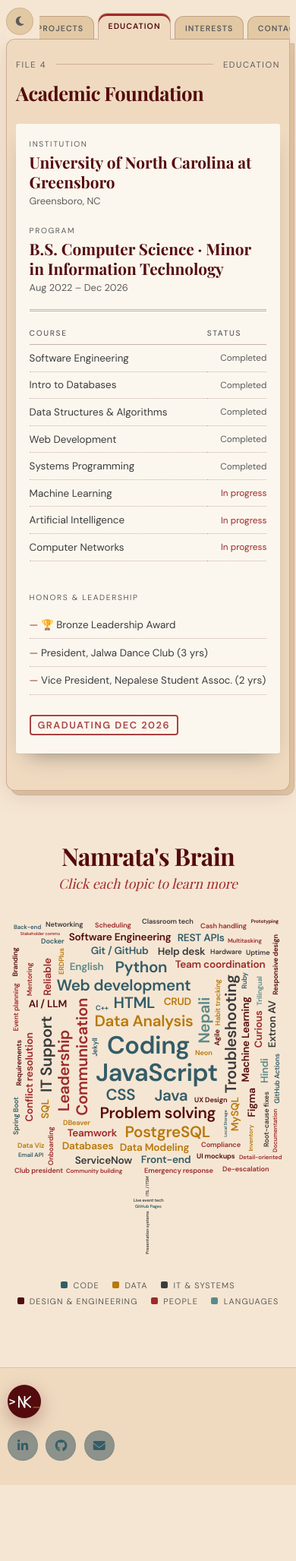
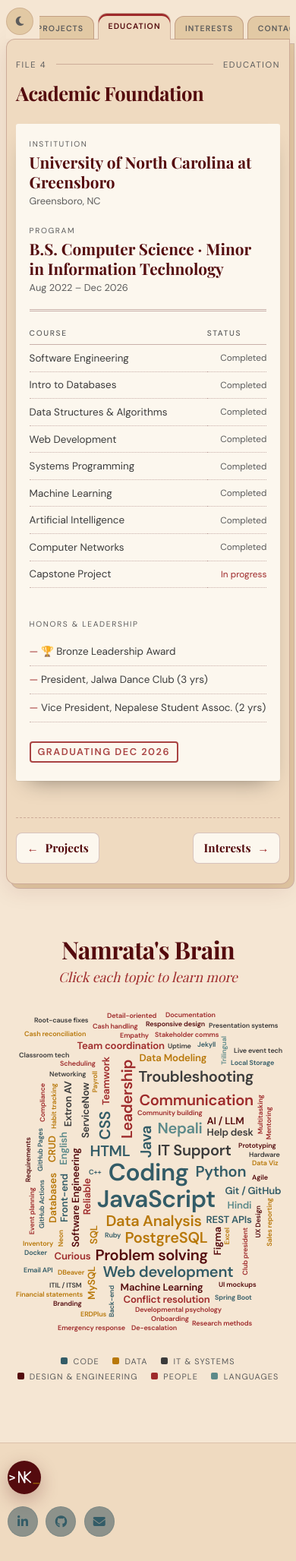
Before and after one commit to namratak277/namratak277.github.io, a Jekyll site: the page built from education.html, in a window 390 px wide. Shown: the whole page at 76% size. Built offline with Jekyll 4.4.1, drawn with Linux system fonts in a browser that asks for light colours; before the commit the page ends 1955 px from its top, so only the background shows below that.

Commit message:
Changed tab design and added psych and accounting words and smaller design changes

```diff
--- a/_includes/brain.html
+++ b/_includes/brain.html
@@ -28,4 +28,4 @@
   </ul>
 </section>
 
-<a class="more-hint" id="more-hint" href="#things-i-know">Scroll for more <i class="fas fa-arrow-down"></i></a>
+<a class="more-hint" id="more-hint" href="#things-i-know">Scroll <i class="fas fa-arrow-down"></i></a>
--- /dev/null
+++ b/_includes/pager.html
@@ -0,0 +1,25 @@
+{%- comment -%}
+  Bottom of every folder page: arrow links to the tab before and after
+  this one in _data/tabs.yml, so long pages don't need a scroll back up.
+{%- endcomment -%}
+{%- assign tabs = site.data.tabs -%}
+{%- assign last = tabs.size | minus: 1 -%}
+{%- for t in tabs -%}
+  {%- if t.id == page.tab -%}
+    {%- assign i = forloop.index0 -%}
+  {%- endif -%}
+{%- endfor -%}
+{%- if i != nil -%}
+<nav class="folder-pager" aria-label="More pages">
+  {%- if i > 0 -%}
+    {%- assign p = i | minus: 1 -%}
+    {%- assign prev = tabs[p] %}
+  <a class="folder-pager-link folder-pager-prev" href="{{ prev.url }}"><span aria-hidden="true">&larr;</span> {{ prev.label }}</a>
+  {%- endif -%}
+  {%- if i < last -%}
+    {%- assign n = i | plus: 1 -%}
+    {%- assign next = tabs[n] %}
+  <a class="folder-pager-link folder-pager-next" href="{{ next.url }}">{{ next.label }} <span aria-hidden="true">&rarr;</span></a>
+  {%- endif %}
+</nav>
+{%- endif -%}
--- a/_layouts/folder.html
+++ b/_layouts/folder.html
@@ -12,8 +12,8 @@
   <link rel="preconnect" href="https://fonts.gstatic.com" crossorigin>
   <link href="https://fonts.googleapis.com/css2?family=Playfair+Display:wght@400;700;900&family=DM+Sans:ital,opsz,wght@0,9..40,300;0,9..40,400;0,9..40,500;0,9..40,600;1,9..40,400&display=swap" rel="stylesheet">
   <link rel="stylesheet" href="https://cdnjs.cloudflare.com/ajax/libs/font-awesome/6.4.0/css/all.min.css">
-  <link rel="stylesheet" href="assets/css/portfolio.css?v=20261102b">
-  <link rel="stylesheet" href="assets/css/folder.css?v=20261102e">
+  <link rel="stylesheet" href="assets/css/portfolio.css?v=20261104">
+  <link rel="stylesheet" href="assets/css/folder.css?v=20261104a">
 </head>
 
 <body>
@@ -47,6 +47,7 @@
     </div>
     <div class="folder-body">
 {{ content }}
+      {% include pager.html %}
     </div>
   </div>
 
@@ -75,8 +76,8 @@
     </div>
   </footer>
 
-  <script src="assets/js/portfolio.js?v=20260723"></script>
-  <script src="assets/js/folder.js?v=20261102"></script>
-  <script src="assets/js/brain.js?v=20261102e"></script>
+  <script src="assets/js/portfolio.js?v=20261104"></script>
+  <script src="assets/js/folder.js?v=20261104"></script>
+  <script src="assets/js/brain.js?v=20261104c"></script>
 </body>
 </html>
--- a/assets/css/folder.css
+++ b/assets/css/folder.css
@@ -211,6 +211,36 @@ html, body { overflow-x: clip; }
   border-image: none;
 }
 .folder-panel > .container { width: calc(100% - 3rem); }
+
+/* Bottom of each page: arrows to the tab before and after, so long pages
+   don't need a scroll back up to the tabs */
+.folder-pager {
+  display: flex;
+  justify-content: space-between;
+  gap: 1rem;
+  margin: 0 1.5rem;
+  padding: 1.2rem 0 1.6rem;
+  border-top: 1.5px dashed var(--folder-edge);
+}
+.folder-pager-link {
+  display: inline-flex;
+  align-items: center;
+  gap: 0.55rem;
+  padding: 0.7rem 1.1rem;
+  border: 1px solid var(--folder-edge);
+  border-radius: 8px;
+  background: var(--paper);
+  font-family: var(--font-display);
+  font-size: 1.05rem;
+  font-weight: 700;
+  color: var(--white);
+  text-decoration: none;
+}
+.folder-pager-link span { color: var(--folder-accent); }
+.folder-pager-link:hover { border-color: var(--folder-accent); }
+.folder-pager-link:focus-visible { outline: 2px solid var(--folder-accent); outline-offset: 2px; }
+/* Next stays on the right even when there's no previous (the cover) */
+.folder-pager-next { margin-left: auto; }
 
 /* The tab already names the page, so the pill labels go */
 .folder-panel .section-label { display: none; }
@@ -733,7 +763,7 @@ html, body { overflow-x: clip; }
 }
 .know-card-close:hover { color: var(--stamp); }
 
-/* "Scroll for more" hint — fades out once the word cloud is on screen */
+/* "Scroll" hint — fades out once the word cloud is on screen */
 .more-hint {
   position: fixed;
   left: 50%;
@@ -776,6 +806,8 @@ html, body { overflow-x: clip; }
   .folder-tab { padding: 0.6rem 0.8rem 0.5rem; font-size: 0.66rem; }
   .folder-tab[aria-current="page"] { padding-bottom: 0.7rem; }
   .folder-panel > .container { width: calc(100% - 1.5rem); }
+  .folder-pager { margin: 0 0.75rem; }
+  .folder-pager-link { padding: 0.6rem 0.85rem; font-size: 0.95rem; }
   .folder-panel.hero { padding-top: 1.5rem; }
   .letter { padding: 1.9rem 1.1rem 2.2rem 2.6rem; }
   .letter { background-position: -0.9rem 0, 0 calc(var(--line) * -0.23 + 1px), 0 0; }
--- a/assets/css/portfolio.css
+++ b/assets/css/portfolio.css
@@ -165,11 +165,6 @@ img { max-width: 100%; display: block; }
   letter-spacing: 0;
   flex-shrink: 0;
   text-decoration: none;
-  transition: transform 0.2s ease, box-shadow 0.2s ease;
-}
-.nav-logo:hover,
-.footer-logo:hover {
-  transform: translateY(-2px);
 }
 .nav-prompt {
   color: #fff;
@@ -208,13 +203,12 @@ img { max-width: 100%; display: block; }
   color: var(--blue-100);
   font-size: 0.92rem;
   font-weight: 600;
-  transition: background 0.2s ease, color 0.2s ease, transform 0.2s ease;
+  transition: background 0.2s ease, color 0.2s ease;
 }
 .nav-links a:hover,
 .nav-links a.active {
   background: rgba(51, 92, 103, 0.18);
   color: var(--white);
-  transform: translateY(-1px);
 }
 .nav-cta {
   border: 1px solid rgba(75, 134, 149, 0.45);
@@ -252,9 +246,8 @@ img { max-width: 100%; display: block; }
   border-radius: 999px;
   border: 1px solid transparent;
   font-weight: 700;
-  transition: transform 0.2s ease, box-shadow 0.2s ease, background 0.2s ease, border-color 0.2s ease;
-}
-.btn:hover { transform: translateY(-2px); }
+  transition: box-shadow 0.2s ease, background 0.2s ease, border-color 0.2s ease;
+}
 .btn-primary {
   background: var(--terracotta);
   color: var(--white);
@@ -439,7 +432,6 @@ img { max-width: 100%; display: block; }
   transition: transform 0.2s ease, border-color 0.2s ease, color 0.2s ease, background 0.2s ease;
 }
 .hero-socials a:hover {
-  transform: translateY(-2px);
   color: var(--white);
   border-color: rgba(51, 92, 103, 0.4);
   background: rgba(51, 92, 103, 0.22);
@@ -672,7 +664,6 @@ img { max-width: 100%; display: block; }
   transition: transform 0.2s ease, background 0.2s ease, border-color 0.2s ease;
 }
 .carousel-arrow:hover {
-  transform: translateY(-2px);
   background: rgba(44, 75, 86, 0.98);
   border-color: rgba(51, 92, 103, 0.32);
 }
@@ -703,16 +694,13 @@ img { max-width: 100%; display: block; }
   width: 100%;
   height: 4px;
   background: var(--gold);
-  transform: scaleX(0);
-  transform-origin: left;
-  transition: transform 0.22s ease;
+  opacity: 0;
 }
 .skill-card:hover {
-  transform: translateY(-4px);
   border-color: rgba(51, 92, 103, 0.32);
   box-shadow: var(--shadow-lg);
 }
-.skill-card:hover::before { transform: scaleX(1); }
+.skill-card:hover::before { opacity: 1; }
 .skill-card-icon {
   width: 46px;
   height: 46px;
@@ -994,7 +982,6 @@ img { max-width: 100%; display: block; }
   transition: transform 0.22s ease, border-color 0.22s ease, box-shadow 0.22s ease;
 }
 .project-card:hover {
-  transform: translateY(-4px);
   border-color: rgba(51, 92, 103, 0.3);
   box-shadow: var(--shadow-lg);
 }
@@ -1140,7 +1127,6 @@ img { max-width: 100%; display: block; }
   transition: transform 0.22s ease, box-shadow 0.22s ease, border-color 0.22s ease;
 }
 .netflix-card:hover {
-  transform: translateY(-6px);
   border-color: rgba(51, 92, 103, 0.3);
   box-shadow: var(--shadow-lg);
 }
@@ -1257,7 +1243,6 @@ img { max-width: 100%; display: block; }
   transition: transform 0.2s ease, border-color 0.2s ease;
 }
 .contact-link:hover {
-  transform: translateY(-2px);
   border-color: rgba(51, 92, 103, 0.32);
 }
 .contact-link i {
@@ -1975,42 +1960,12 @@ img { max-width: 100%; display: block; }
     transition: opacity 0.2s, width 0.16s ease, height 0.16s ease,
                 box-shadow 0.2s ease;
   }
-  .cursor-dot.hover {
-    width: 14px; height: 14px;
-    box-shadow:
-      0 0 8px 3px  rgba(224, 159, 62, 0.85),
-      0 0 24px 7px rgba(224, 159, 62, 0.3);
-  }
   .cursor-dot.click {
     width: 18px; height: 18px;
     box-shadow:
       0 0 12px 5px rgba(224, 159, 62, 1),
       0 0 36px 10px rgba(224, 159, 62, 0.45);
   }
-
-  /* Contextual label pill */
-  .cursor-label {
-    position: fixed;
-    top: 0; left: 0;
-    pointer-events: none;
-    z-index: 10002;
-    transform: translate(-50%, 5px);
-    font-family: var(--font-body);
-    font-size: 0.6rem;
-    font-weight: 800;
-    color: var(--white);
-    letter-spacing: 0.14em;
-    text-transform: uppercase;
-    background: rgba(158, 42, 43, 0.92);
-    padding: 0.2rem 0.65rem;
-    border-radius: 999px;
-    white-space: nowrap;
-    opacity: 0;
-    border: 1px solid rgba(158, 42, 43, 0.5);
-    backdrop-filter: blur(4px);
-    transition: opacity 0.16s ease, transform 0.16s ease;
-  }
-  .cursor-label.visible { opacity: 1; transform: translate(-50%, 0); }
 
   /* Gold sparkle particles */
   .cursor-particle {
--- a/assets/js/brain.js
+++ b/assets/js/brain.js
@@ -41,6 +41,11 @@
     { w: 'SQL', g: 'data', s: 2, how: "The query language under my PostgreSQL and MySQL work." },
     { w: 'Inventory', g: 'data', s: 1, how: "At Family Fare I use sales data to set stock levels and cut waste." },
     { w: 'Habit tracking', g: 'data', s: 1, how: "Daily Diary logs habits over time and shows the trends." },
+    { w: 'Cash reconciliation', g: 'data', s: 1, how: "Balancing the drawer against the day's sales at close as Assistant Manager at Family Fare." },
+    { w: 'Sales reporting', g: 'data', s: 1, how: "Pulling sales numbers at Family Fare to see what's moving and set stock levels." },
+    { w: 'Financial statements', g: 'data', s: 1, how: "Reading and preparing balance sheets and income statements in my accounting coursework at UNCG." },
+    { w: 'Payroll', g: 'data', s: 1, how: "How wages, withholdings, and payroll taxes are recorded, from my accounting coursework at UNCG." },
+    { w: 'Excel', g: 'data', s: 1, how: "Spreadsheets, formulas, and financial schedules from my accounting coursework at UNCG." },
 
     { w: 'Troubleshooting', g: 'it', s: 3, how: "Daily work at UNCG ITS: diagnosing hardware, software, and connectivity issues across 30+ classrooms so lectures start on time." },
     { w: 'ServiceNow', g: 'it', s: 2, how: "3.5/5. I track, prioritize, and resolve faculty and student support tickets in ServiceNow at UNCG ITS." },
@@ -60,8 +65,8 @@
     { w: 'UX Design', g: 'design', s: 1, how: "Daily Diary was built around user-centered design — fast to log, easy to read back." },
     { w: 'Responsive design', g: 'design', s: 1, how: "The Creative Newsletter and this site both adapt from phone to desktop." },
     { w: 'Software Engineering', g: 'design', s: 2, how: "Completed Software Engineering at UNCG. The Dress Web Store covers the whole cycle: schema, APIs, and a Figma-designed UI." },
-    { w: 'Machine Learning', g: 'design', s: 2, how: "Currently taking Machine Learning at UNCG." },
-    { w: 'AI / LLM', g: 'design', s: 2, how: "Currently taking Artificial Intelligence at UNCG." },
+    { w: 'Machine Learning', g: 'design', s: 2, how: "Completed Machine Learning at UNCG." },
+    { w: 'AI / LLM', g: 'design', s: 2, how: "Completed Artificial Intelligence at UNCG." },
     { w: 'Agile', g: 'design', s: 1, how: "3.5/5. Familiar with iterative, team-based development." },
     { w: 'Requirements', g: 'design', s: 1, how: "3.5/5. Turning what people need into clear requirements before building." },
     { w: 'Problem solving', g: 'design', s: 3, how: "From a classroom that won't project five minutes before lecture to a schema that has to hold every order — I like figuring out why something breaks." },
@@ -90,6 +95,9 @@
     { w: 'Club president', g: 'people', s: 1, how: "3 years leading UNCG Jalwa, the Bollywood dance club." },
     { w: 'Onboarding', g: 'people', s: 1, how: "Welcoming 15,000+ incoming students and families as Spartan Orientation Staff." },
     { w: 'Multitasking', g: 'people', s: 1, how: "Balancing a CS degree with UNCG ITS, Family Fare, and club leadership." },
+    { w: 'Empathy', g: 'people', s: 1, how: "Supporting 350+ residents as an RA and helping nervous first-year students settle in at orientation." },
+    { w: 'Developmental psychology', g: 'people', s: 1, how: "From my psychology coursework at UNCG: how people grow and change across their lives." },
+    { w: 'Research methods', g: 'people', s: 1, how: "From my psychology coursework at UNCG: designing studies, collecting data, and judging what results really show." },
 
     { w: 'Nepali', g: 'lang', s: 3, how: "Native language." },
     { w: 'English', g: 'lang', s: 2, how: "Native language." },
@@ -132,27 +140,41 @@
   // rectangle, then walk a spiral out from the centre and drop each word at
   // the first spot inside the rectangle where it overlaps nothing
   const SIZE = { 4: 60, 3: 38, 2: 25, 1: 17 };
+  const setSizes = k => buttons.forEach(b => { b.style.fontSize = (SIZE[b.dataset.s] * k).toFixed(1) + 'px'; });
+
   function layout() {
     const W = cloud.clientWidth;
-    const H = Math.round(W * (W > 700 ? 0.44 : 0.95));
-    const gap = 2;
-    const stretch = W / H;
-    const setSizes = k => buttons.forEach(b => { b.style.fontSize = (SIZE[b.dataset.s] * k).toFixed(1) + 'px'; });
+    const H0 = Math.round(W * (W > 700 ? 0.44 : 0.95));
 
     // Total ink area at 1x tells us how much to scale to fill ~68% of the box
     setSizes(1);
     const area = buttons.reduce((sum, b) => sum + b.offsetWidth * b.offsetHeight, 0);
-    let scale = Math.sqrt((W * H * 0.68) / area);
+    let scale = Math.sqrt((W * H0 * 0.68) / area);
     const widest = Math.max(...buttons.map(b => b.offsetWidth));
     scale = Math.min(scale, (W * 0.9) / widest);
-    setSizes(scale);
 
+    // Narrow screens can run out of room before the last (small, long) words
+    // are placed. Rather than stacking those in a column under the cloud,
+    // make the box 8% taller and pack every word again until they all fit
+    let H = H0;
+    for (let round = 0; round < 8; round++) {
+      setSizes(scale);
+      if (pack(W, H, round === 7)) return;
+      H = Math.round(H * 1.08);
+    }
+  }
+
+  // Returns false (and moves nothing) if a word found no room, unless
+  // `last` is set — then it uses the old tuck-underneath fallback
+  function pack(W, H, last) {
+    const gap = 2;
+    const stretch = W / H;
     const placed = [];
     const fits = (cx, cy, w, h) =>
       cx >= -W / 2 && cx + w <= W / 2 && cy >= -H / 2 && cy + h <= H / 2 &&
       !placed.some(p => cx < p.x + p.w + gap && cx + w + gap > p.x && cy < p.y + p.h + gap && cy + h + gap > p.y);
 
-    buttons.forEach(b => {
+    for (const b of buttons) {
       let spot = null;
       // If a word can't find room, shrink it a little and try again
       for (let tries = 0; tries < 4 && !spot; tries++) {
@@ -166,14 +188,15 @@
           if (fits(cx, cy, w, h)) { spot = { x: cx, y: cy, w, h }; break; }
         }
       }
-      // Last resort: tuck it under the rectangle rather than overlap
       if (!spot) {
+        if (!last) return false;
+        // Last resort: tuck it under the rectangle rather than overlap
         const w = b.offsetWidth, h = b.offsetHeight;
         const below = Math.max(...placed.map(p => p.y + p.h)) + gap;
         spot = { x: -w / 2, y: below, w, h };
       }
       placed.push({ b, ...spot });
-    });
+    }
 
     const top = Math.min(...placed.map(p => p.y));
     const bottom = Math.max(...placed.map(p => p.y + p.h));
@@ -183,6 +206,7 @@
     });
     cloud.style.height = Math.ceil(bottom - top) + 'px';
     cloud.classList.add('is-laid');
+    return true;
   }
   // Widths depend on the web font, so wait for it before measuring
   (document.fonts ? document.fonts.ready : Promise.resolve()).then(layout);
@@ -232,7 +256,7 @@
 })();
 
 // ============================================================
-// "SCROLL FOR MORE" — hidden once the word cloud is on screen
+// "SCROLL" hint — hidden once the word cloud is on screen
 // ============================================================
 (function () {
   const hint = document.getElementById('more-hint');
--- a/assets/js/folder.js
+++ b/assets/js/folder.js
@@ -17,10 +17,10 @@
   if (target && document.getElementById('hero')) location.replace(target);
 })();
 
-// Tabs switch pages instantly: the capture phase runs before portfolio.js's
-// document-level handler, so its fade-out-then-navigate never starts
+// Tabs and the bottom arrows switch pages instantly: the capture phase runs
+// before portfolio.js's document-level handler, so its fade-out-then-navigate never starts
 document.addEventListener('click', e => {
-  if (e.target.closest('.folder-tab')) e.stopPropagation();
+  if (e.target.closest('.folder-tab, .folder-pager-link')) e.stopPropagation();
 }, true);
 
 // Theme toggle — drives the hidden nav's button so portfolio.js keeps
--- a/assets/js/portfolio.js
+++ b/assets/js/portfolio.js
@@ -683,10 +683,9 @@ function initPageTransitions() {
 function initCustomCursor() {
   if (!window.matchMedia('(hover: hover) and (pointer: fine)').matches) return;
 
-  const dot   = document.createElement('div');   dot.className   = 'cursor-dot';
-  const label = document.createElement('div');   label.className = 'cursor-label';
+  const dot = document.createElement('div');
+  dot.className = 'cursor-dot';
   document.body.appendChild(dot);
-  document.body.appendChild(label);
 
   let mx = -200, my = -200, prevMx = -200, prevMy = -200;
 
@@ -721,45 +720,17 @@ function initCustomCursor() {
     mx = e.clientX; my = e.clientY;
     dot.style.left   = mx + 'px';
     dot.style.top    = my + 'px';
-    label.style.left = mx + 'px';
-    label.style.top  = (my + 14) + 'px';
     const dx = mx - prevMx, dy = my - prevMy;
     if (Math.hypot(dx, dy) > 8 && Math.random() < 0.4)
       spawnParticle(mx, my, dx, dy);
   });
 
-  // ── Contextual labels ────────────────────────────────────
-  const INTERACTIVE = 'a,button,[role="button"],input,textarea,select,.project-card,.skill-card,.impact-card,.netflix-card,.bento-tile,.carousel-arrow';
-  const LABEL_RULES = [
-    ['.project-card',                                    'VIEW'  ],
-    ['.netflix-card',                                    'OPEN'  ],
-    ['[download],[href*="resume"],[href*="Resume"]',     'SAVE'  ],
-    ['[type="submit"]',                                  'SEND'  ],
-    ['.hero-socials a,.footer-socials a,.contact-link',  'VISIT' ],
-    ['.nav-links a,.nav-logo',                           'GO'    ],
-  ];
-  function detectLabel(t) {
-    for (const [s, l] of LABEL_RULES) { try { if (t.closest(s)) return l; } catch (_) {} }
-    return null;
-  }
-
-  document.addEventListener('mouseover', e => {
-    const el = e.target.closest(INTERACTIVE);
-    if (!el) return;
-    dot.classList.add('hover');
-    const lbl = detectLabel(e.target);
-    if (lbl) { label.textContent = lbl; label.classList.add('visible'); }
-  });
-  document.addEventListener('mouseout', e => {
-    if (!e.target.closest(INTERACTIVE)) return;
-    dot.classList.remove('hover');
-    label.classList.remove('visible');
-  });
+  // No hover labels or grow-on-hover: nothing moves or pops up over links
   document.addEventListener('mousedown', () => dot.classList.add('click'));
   document.addEventListener('mouseup',   () => dot.classList.remove('click'));
 
   document.documentElement.addEventListener('mouseleave', () => {
-    dot.style.opacity = '0'; label.classList.remove('visible');
+    dot.style.opacity = '0';
   });
   document.documentElement.addEventListener('mouseenter', () => {
     dot.style.opacity = '';
--- a/brand.html
+++ b/brand.html
@@ -12,7 +12,7 @@
   <link rel="preconnect" href="https://fonts.gstatic.com" crossorigin>
   <link href="https://fonts.googleapis.com/css2?family=Playfair+Display:wght@400;700;900&family=DM+Sans:ital,opsz,wght@0,9..40,300;0,9..40,400;0,9..40,500;0,9..40,600;1,9..40,400&display=swap" rel="stylesheet">
   <link rel="stylesheet" href="https://cdnjs.cloudflare.com/ajax/libs/font-awesome/6.4.0/css/all.min.css">
-  <link rel="stylesheet" href="assets/css/portfolio.css?v=20260723">
+  <link rel="stylesheet" href="assets/css/portfolio.css?v=20261104">
 </head>
 <body>
   <div id="nav-slot"></div>
@@ -201,6 +201,6 @@
     </div>
   </footer>
 
-  <script src="assets/js/portfolio.js?v=20260723"></script>
+  <script src="assets/js/portfolio.js?v=20261104"></script>
 </body>
 </html>
--- a/education.html
+++ b/education.html
@@ -29,9 +29,10 @@ tab: education
               <tr><td>Data Structures &amp; Algorithms</td><td>Completed</td></tr>
               <tr><td>Web Development</td><td>Completed</td></tr>
               <tr><td>Systems Programming</td><td>Completed</td></tr>
-              <tr class="in-progress"><td>Machine Learning</td><td>In progress</td></tr>
-              <tr class="in-progress"><td>Artificial Intelligence</td><td>In progress</td></tr>
-              <tr class="in-progress"><td>Computer Networks</td><td>In progress</td></tr>
+              <tr><td>Machine Learning</td><td>Completed</td></tr>
+              <tr><td>Artificial Intelligence</td><td>Completed</td></tr>
+              <tr><td>Computer Networks</td><td>Completed</td></tr>
+              <tr class="in-progress"><td>Capstone Project</td><td>In progress</td></tr>
             </tbody>
           </table>
           <div class="transcript-honors">
```
Also changed, not shown: README.md.
